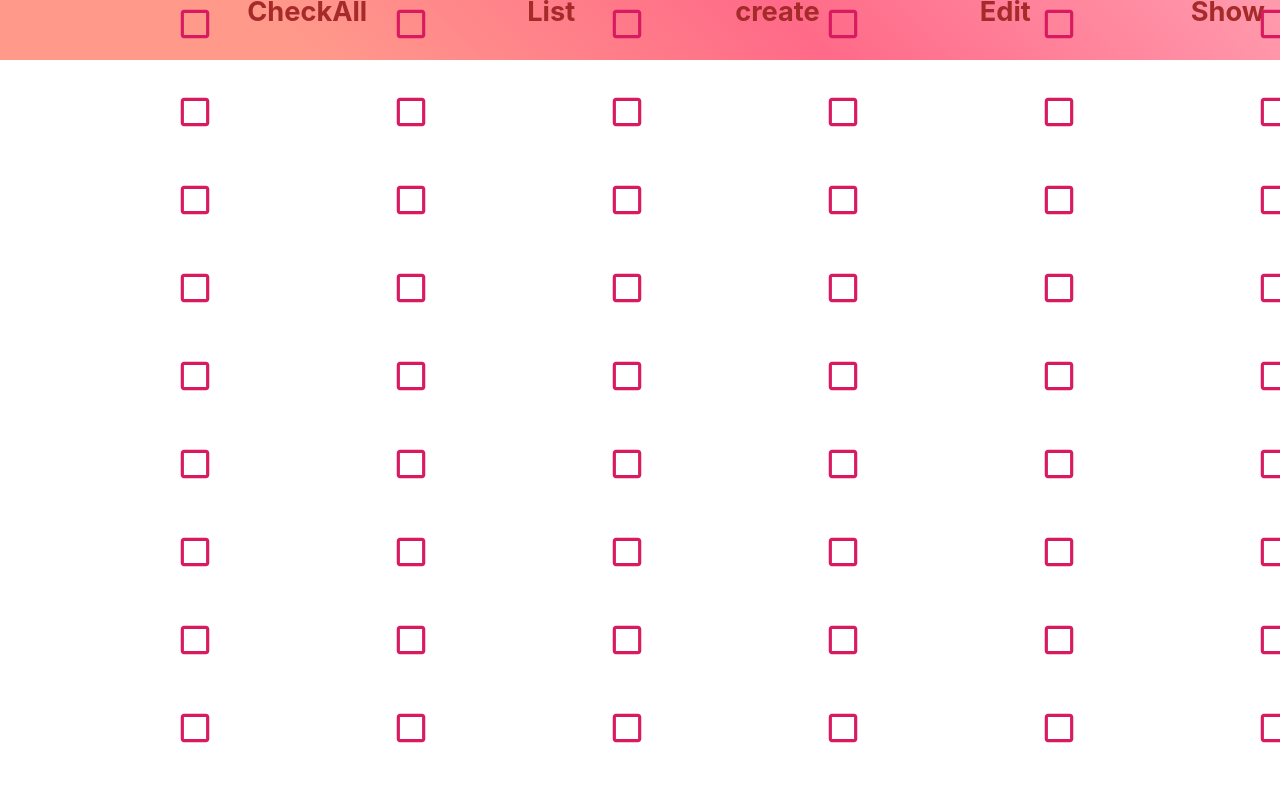
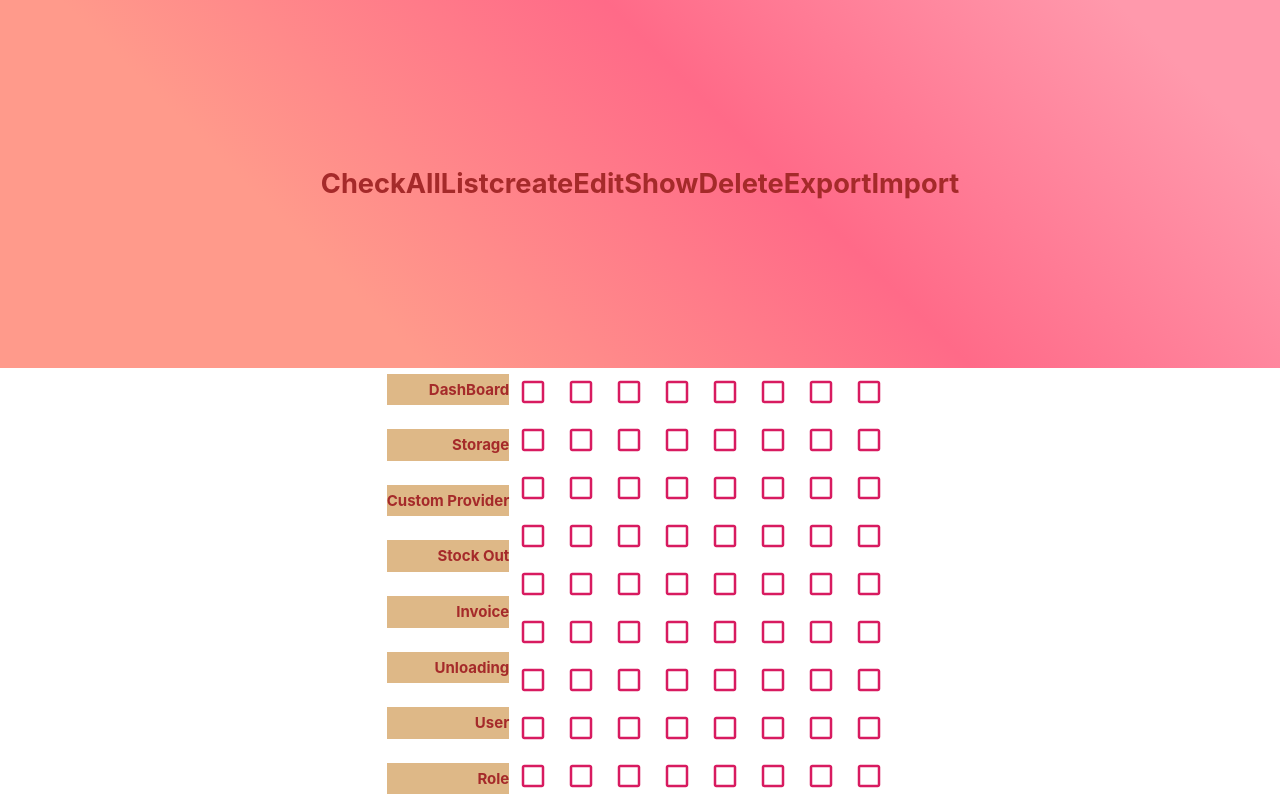
Before and after one commit to donishyar/2dArrayChallange, a React (Vite) app: page / in a window 1280 px wide. Built offline with nearby package versions, Linux system fonts and the light colour scheme.

Commit message:
working on logic

```diff
--- a/src/App.css
+++ b/src/App.css
@@ -12,36 +12,23 @@
 .wrapper {
   z-index: 15;
   position: relative;
-  margin-top: -4rem;
   display: flex;
-  width: 100%;
-  height: 100%;
   flex-flow: row nowrap;
-  justify-content: center;
+  justify-content: space-between;
   align-items: center;
-  padding-right: 15rem;
-  margin-bottom: 5rem;
-
 }
 
 .column {
   z-index: 0;
-  position: relative;
   display: flex;
   flex-flow: column nowrap;
-  justify-content: flex-start;
-  align-items: center;
-  top: 25%;
-  height: 133%;
   width: max-content;
-  padding-left: 12rem;
-  padding-right: 5rem;
-  line-height: 2.2rem;
+  line-height: 0.1rem;
   font-weight: 700;
   z-index: 0;
   color: brown;
-  font-size: 1.7rem;
-
+  font-size: 15px;
+  gap: 1.6em;
 }
 
 .row {
@@ -49,7 +36,6 @@
   display: flex;
   flex-flow: row nowrap;
   justify-content: center;
-  gap: 10rem;
 }
 
 .row2 {
@@ -57,12 +43,8 @@
   display: flex;
   flex-flow: row nowrap;
   justify-content: center;
-  gap: 10rem;
-
 
 }
-
-
 
 .checkboxes {
   display: flex;
@@ -71,9 +53,6 @@
   flex-flow: column nowrap;
   width: fit-content;
   height: fit-content;
-  gap: 2rem;
-  margin-left: -4rem;
-
 }
 
 .rowsList {
@@ -83,16 +62,28 @@
   width: 100%;
   height: 100%;
   font-size: 1.7rem;
-  justify-content: flex-start;
+  justify-content: center;
   align-items: center;
-  background: rgb(255,154,139);
-  background: -moz-linear-gradient(45deg, rgba(255,154,139,1) 26%, rgba(255,106,136,1) 59%, rgba(255,153,172,1) 90%);
-  background: -webkit-linear-gradient(45deg, rgba(255,154,139,1) 26%, rgba(255,106,136,1) 59%, rgba(255,153,172,1) 90%);
-  background: linear-gradient(45deg, rgba(255,154,139,1) 26%, rgba(255,106,136,1) 59%, rgba(255,153,172,1) 90%);
+  background: rgb(255, 154, 139);
+  background: -moz-linear-gradient(
+    45deg,
+    rgba(255, 154, 139, 1) 26%,
+    rgba(255, 106, 136, 1) 59%,
+    rgba(255, 153, 172, 1) 90%
+  );
+  background: -webkit-linear-gradient(
+    45deg,
+    rgba(255, 154, 139, 1) 26%,
+    rgba(255, 106, 136, 1) 59%,
+    rgba(255, 153, 172, 1) 90%
+  );
+  background: linear-gradient(
+    45deg,
+    rgba(255, 154, 139, 1) 26%,
+    rgba(255, 106, 136, 1) 59%,
+    rgba(255, 153, 172, 1) 90%
+  );
   filter: progid:DXImageTransform.Microsoft.gradient(startColorstr="#ff9a8b",endColorstr="#ff99ac",GradientType=1);
-  gap: 10rem;
-  padding-left: 7em;
-  padding-right: 1rem;
   font-weight: 700;
   color: brown;
 }
@@ -103,8 +94,6 @@
   margin-right: 9.5px;
   margin-left: 8px;
 }
-
-
 
 .checkAll,
 .rowName,
@@ -117,4 +106,8 @@
 .columnName {
   width: 100%;
   white-space: nowrap;
+  display: flex;
+  align-items: flex-start;
+  justify-content: flex-end;
+  background-color: burlywood;
 }
--- a/src/App.jsx
+++ b/src/App.jsx
@@ -153,7 +153,7 @@ function App() {
         for (let j = 0; j <= updatedPermList[i].length; j++) {
           updatedPermList[j][col] = false;
           if (!TrueChecker) {
-            setCheckAllNullChecker(false);
+            setColumnNullChecker(false);
           }
         }
       }
@@ -178,7 +178,9 @@ function App() {
       for (let i = 0; i < updatedPermList.length; i++) {
         for (let j = 0; j < updatedPermList[i].length; j++) {
           updatedPermList[row][j] = false;
-          setCheckAllNullChecker(false);
+          if (!TrueChecker) {
+          setRowsNullChecker(false);
+          }
         }
       }
     }
@@ -204,6 +206,8 @@ function App() {
     for (let i = 0; i < updatedPermList.length; i++) {
       for (let j = 0; j < updatedPermList[i].length; j++) {
         if (updatedPermList[i][j] === true) {
+          setColumnNullChecker(true);
+          setRowsNullChecker(true);
           return true;
         }
       }
@@ -215,23 +219,28 @@ function App() {
 
   const handleRowsNullChecker = (col) => {
     RowsList.forEach((obj) => {
-      if (obj.id == col) {
+      if (obj.id == col && TrueChecker) {
         obj.isNull = true;
         setRowsNullChecker(true);
-        console.log(obj.name);
+        console.log("works");
+      }else {
+        setRowsNullChecker(false);
+        obj.isNull = false;
       }
     });
   };
 
   const handleColumnNullChecker = (col) => {
     ColumnList.forEach((obj) => {
-      if (obj.id == col) {
+      if (obj.id == col && TrueChecker) {
         obj.isNull = true;
         setRowsNullChecker(true);
-        console.log(obj.name);
+        console.log("works");
+      }else {
+        setRowsNullChecker(false);
+        obj.isNull = false;
       }
-    });
-  };
+})};
 
   const handleNullChecker = (row, col) => {
     if (TrueChecker()) {
@@ -240,10 +249,12 @@ function App() {
       handleColumnNullChecker(row);
     } else {
       setCheckAllNullChecker(false);
+      handleRowsNullChecker(null);
+      handleColumnNullChecker(null);
     }
   };
 
-  useEffect(() => {}, [permissionList, checkAllNullChecker, columnNullChecker]);
+  useEffect(() => {}, [permissionList, checkAllNullChecker,rowsNullChecker, columnNullChecker]);
 
   return (
     <div className="main">
@@ -253,8 +264,18 @@ function App() {
         {RowsList.map((list) => (
           <div key={list.id} className="rowName">
             <p>{list.name}</p>
-            {list.isNull == rowsNullChecker}
-            {/* {list.isNull && <p className="null">Null</p>} */}
+            {list.isNull == columnNullChecker}
+              {list.isNull && (
+                <IndeterminateCheckBoxIcon
+                  onClick={() => {
+                    if (checkAllNullChecker) {
+                      handleAllCheckbox();
+                      setCheckAllNullChecker(false);
+                    }
+                  }}
+                  className="null"
+                />
+              )}
           </div>
         ))}
       </div>
@@ -263,7 +284,7 @@ function App() {
           {ColumnList.map((colHeader) => (
             <div key={colHeader.id} className="columnName">
               <p>{colHeader.name}</p>
-              {/* {colHeader.isNull == columnNullChecker}
+              {colHeader.isNull == columnNullChecker}
               {colHeader.isNull && (
                 <IndeterminateCheckBoxIcon
                   onClick={() => {
@@ -274,7 +295,7 @@ function App() {
                   }}
                   className="null"
                 />
-              )} */}
+              )}
             </div>
           ))}
         </div>
@@ -302,7 +323,7 @@ function App() {
                       key={colIndex}
                       type="checkbox"
                       defaultChecked
-                      sx={{ '& .MuiSvgIcon-root': { fontSize:38 }, color:pink[600]}}
+                      sx={{ '& .MuiSvgIcon-root': { fontSize:30 }, color:pink[600]}}
                       checked={value}
                       onChange={() => {
                         handleCheckBoxChange(rowIndex, colIndex);
@@ -335,7 +356,7 @@ function App() {
                       key={colIndex}
                       type="checkbox"
                       defaultChecked
-                      sx={{ '& .MuiSvgIcon-root': { fontSize:38 }, color:pink[600]}}
+                      sx={{ '& .MuiSvgIcon-root': { fontSize:30 }, color:pink[600]}}
 
                       checked={value}
                       onChange={() => {
```
